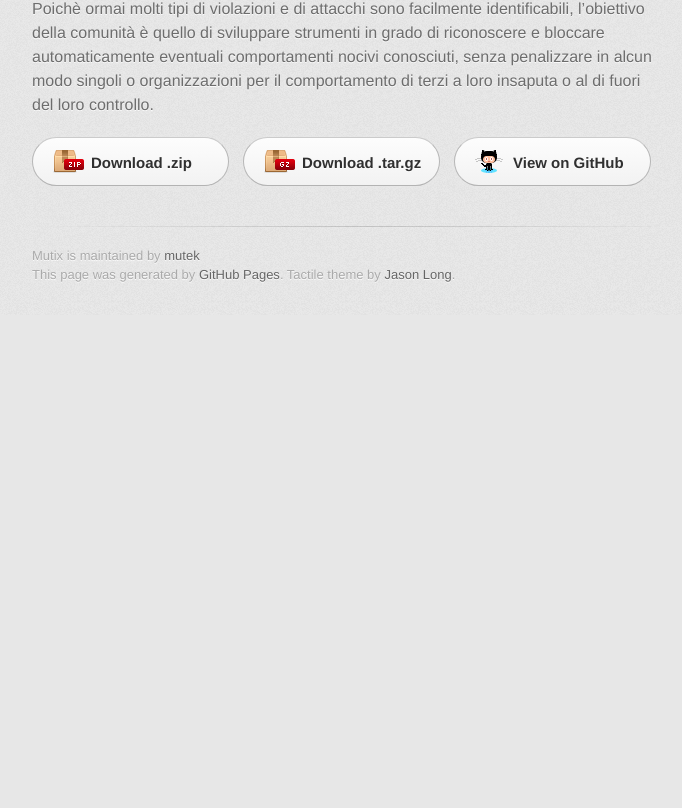
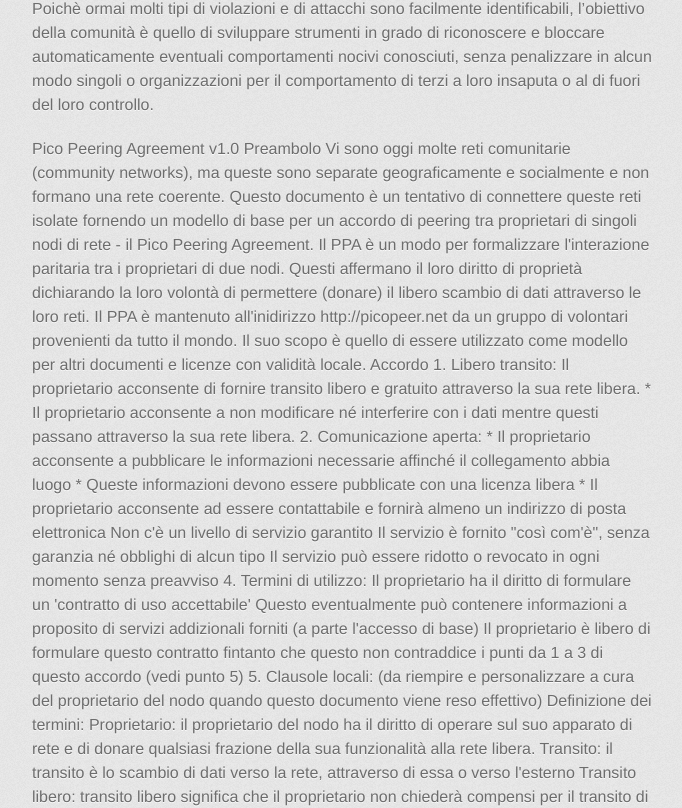
Before and after one commit to mutek/mutix, a plain HTML site: page index.html in a window 1280 px wide. Shown: the part 3253-4061 px from the top of the page, without its empty margins (298-980 px from the left). Before the commit the page ends 3568 px from the top, so only its background shows below. Drawn offline with Linux system fonts and the light colour scheme; a web font is replaced by a local one.

Commit message:
1389623277

```diff
--- a/index.html
+++ b/index.html
@@ -99,6 +99,53 @@
 
 Poichè i nodi collettivi sono sotto la verifica della comunità, ogni operatore di nodo deve assumersi una responsabilità personale e ogni gruppo di nodi una responsabilità collettiva per comprendere le modalità necessarie all’ aggregazione tra i vari nodi e la rete. Senza identificare individui, filtrare o esaminare contenuti, le reti necessitano di meccanismi che prevengano la distruzione della comunità, preservando i diritti individuali e collettivi. Poichè ormai molti tipi di violazioni e di attacchi sono facilmente identificabili, l’obiettivo della comunità è quello di sviluppare strumenti in grado di riconoscere e bloccare automaticamente eventuali comportamenti nocivi conosciuti, senza penalizzare in alcun modo singoli o organizzazioni per il comportamento di terzi a loro insaputa o al di fuori del loro controllo. </p>
 
+<p>Pico Peering Agreement v1.0
+Preambolo
+
+Vi sono oggi molte reti comunitarie (community networks), ma queste sono separate geograficamente e socialmente e non formano una rete coerente. Questo documento è un tentativo di connettere queste reti isolate fornendo un modello di base per un accordo di peering tra proprietari di singoli nodi di rete - il Pico Peering Agreement.
+
+Il PPA è un modo per formalizzare l'interazione paritaria tra i proprietari di due nodi. Questi affermano il loro diritto di proprietà dichiarando la loro volontà di permettere (donare) il libero scambio di dati attraverso le loro reti.
+
+Il PPA è mantenuto all'inidirizzo http://picopeer.net da un gruppo di volontari provenienti da tutto il mondo. Il suo scopo è quello di essere utilizzato come modello per altri documenti e licenze con validità locale.
+Accordo
+1. Libero transito:
+
+    Il proprietario acconsente di fornire transito libero e gratuito attraverso la sua rete libera.
+    * Il proprietario acconsente a non modificare né interferire con i dati mentre questi passano attraverso la sua rete libera.
+
+2. Comunicazione aperta:
+
+    * Il proprietario acconsente a pubblicare le informazioni necessarie affinché il collegamento abbia luogo
+    * Queste informazioni devono essere pubblicate con una licenza libera
+    * Il proprietario acconsente ad essere contattabile e fornirà almeno un indirizzo di posta elettronica
+
+    Non c'è un livello di servizio garantito
+    Il servizio è fornito "così com'è", senza garanzia né obblighi di alcun tipo
+    Il servizio può essere ridotto o revocato in ogni momento senza preavviso
+
+4. Termini di utilizzo:
+
+    Il proprietario ha il diritto di formulare un 'contratto di uso accettabile'
+    Questo eventualmente può contenere informazioni a proposito di servizi addizionali forniti (a parte l'accesso di base)
+    Il proprietario è libero di formulare questo contratto fintanto che questo non contraddice i punti da 1 a 3 di questo accordo (vedi punto 5)
+
+5. Clausole locali:
+
+    (da riempire e personalizzare a cura del proprietario del nodo quando questo documento viene reso effettivo)
+
+Definizione dei termini:
+
+    Proprietario: il proprietario del nodo ha il diritto di operare sul suo apparato di rete e di donare qualsiasi frazione della sua funzionalità alla rete libera.
+    Transito: il transito è lo scambio di dati verso la rete, attraverso di essa o verso l'esterno
+    Transito libero: transito libero significa che il proprietario non chiederà compensi per il transito di dati né modificherà i dati
+    Rete libera: la rete libera è la somma di risorse hardware e software interconnesse, il cui transito libero è stato donato dai proprietari di queste risorse
+    Il servizio: il servizio è composto da transito libero e servizi aggiuntivi
+    Servizi aggiuntivi: nella terminologia del PPA, un servizio aggiuntivo è qualunque cosa aggiunta al transito libero. Per esempio la fornitura di un server DHCP, un server web o un server di posta elettronica
+
+Il PPA in pratica
+
+Il PPA dovrebbe essere implementato in un formato che segua standard convenuti per le basi di dati della rete comunitaria per facilitare l'interconnessione automatica dei nodi.
+</p>
         </section>
 
         <section id="downloads" class="clearfix">
```
